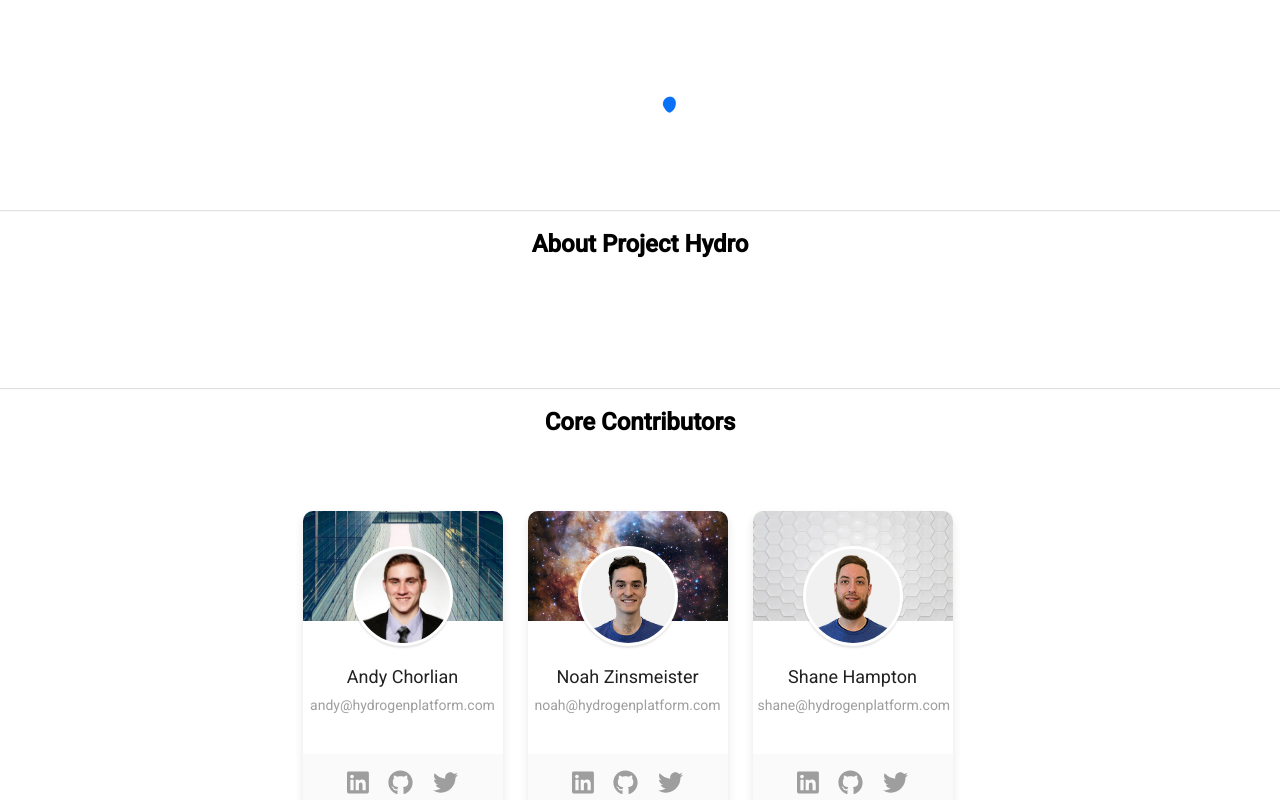
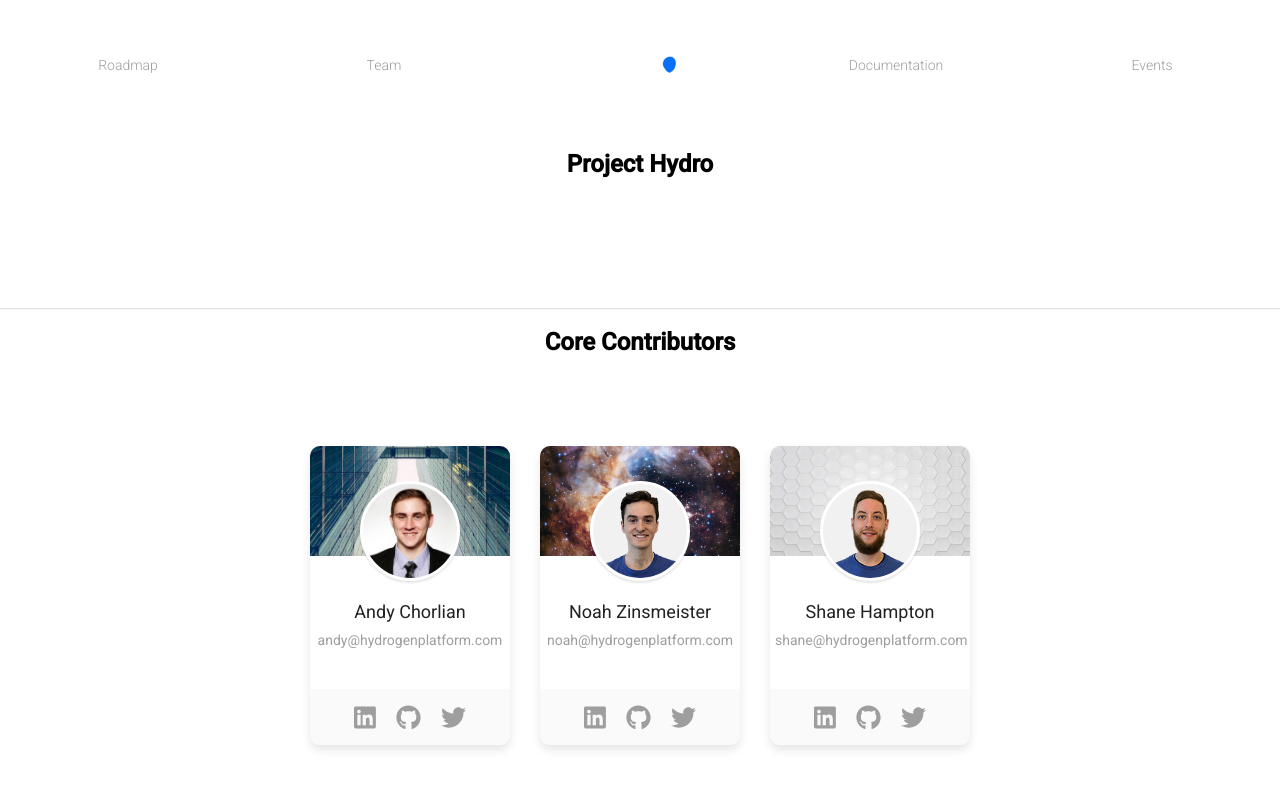
Before and after one commit to hydrogen-dev/projecthydro.org, a React (Create React App) app: page / in a window 1280 px wide. Shown: the top 800 px of the page. Built offline with nearby package versions, Linux system fonts and the light colour scheme; the HTML template or start-up script is replaced by a standard one.

Commit message:
Centering a nav bar makes me want to cry

```diff
--- a/src/App.js
+++ b/src/App.js
@@ -30,12 +30,35 @@ class App extends Component {
   render() {
     return (
       <div style={mainStyles}>
+        <div class="nav-bar-div">
+          <ul class="nav-bar-ul">
+            <li class="nav-bar">
+              <a href="/roadmap">
+                Roadmap
+              </a>
+            </li>
+            <li class="nav-bar">
+              <a href="/team">
+                Team
+              </a>
+            </li>
+            <li class="nav-bar">
+              <img src={`${process.env.PUBLIC_URL}/logo.gif`} alt="Project Hydro Logo" height="100" width="100" />
+            </li>
+            <li class="nav-bar">
+              <a href="/documentation">
+                Documentation
+              </a>
+            </li>
+            <li class="nav-bar">
+              <a href="/events">
+                Events
+              </a>
+            </li>
+          </ul>
+          <h2 style={{width: "100%", textAlign: "center"}}>Project Hydro</h2>
           <section className="sections">
-          <img src={`${process.env.PUBLIC_URL}/logo.gif`} alt="Project Hydro Logo" height="100" width="100" />
-        </section>
 
-        <h2 style={{width: "100%", textAlign: "center"}}>About Project Hydro</h2>
-        <section className="sections">
           </section>
 
           <h2 style={{width: "100%", textAlign: "center"}}>Core Contributors</h2>
@@ -74,6 +97,7 @@ class App extends Component {
           <Footer />
 
         </div>
+      </div>
     );
   }
 }
--- a/src/profiles/Profile.css
+++ b/src/profiles/Profile.css
@@ -18,7 +18,8 @@
 }
 
 	.card{
-		margin-right: 25px;
+
+		margin: 15px;
 	}
 
 	.card:hover{
--- a/src/sections.css
+++ b/src/sections.css
@@ -9,3 +9,28 @@
 	align-items: center;
 	justify-content: center;
 }
+
+/* .nav-bar-div {
+	vertical-align: middle;
+	float: none;
+} */
+
+.nav-bar-ul {
+	margin-top: 0;
+	justify-content: center;
+  display: flex;
+	list-style-type: none;
+	background-color: #FFFFFF;
+}
+
+.nav-bar-ul li  {
+	width: 100px;
+	margin: auto;
+	justify-content: center;
+  display: flex;
+}
+
+/* .nav-bar-ul a {
+		margin-right: auto;
+	  margin-left: auto;
+} */
```
Lines whose indentation alone changed are shown as unchanged.
